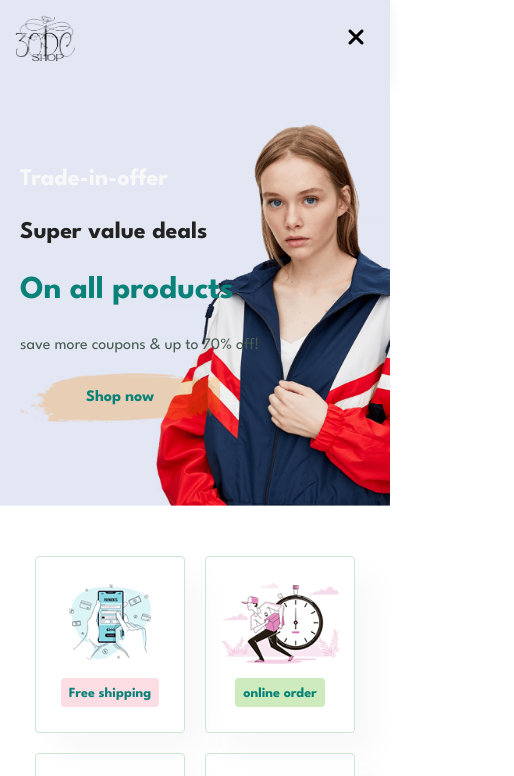
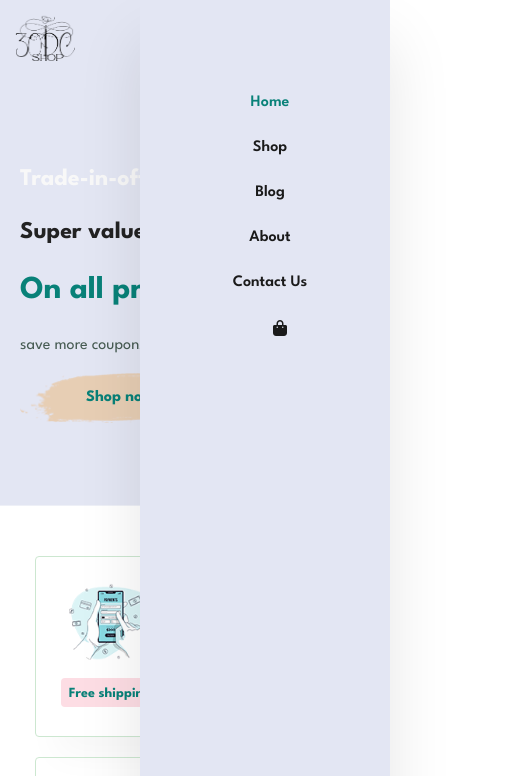
Before and after one commit to ashucj17/30DC-shop, a plain HTML site: page index.html in a window 390 px wide. Both pictures are taken after a click on the element 354 px from the left and 38 px from the top of the page. Shown: the top 776 px of the page, 514 px wide, since content can reach past the window. Drawn offline with Linux system fonts and the light colour scheme.

```diff
--- a/index.html
+++ b/index.html
@@ -357,12 +357,12 @@
       <section id="newsletter">
         <div class="newsletter-text">
           <h3>Sign Up For Newsletters</h3>
-          <h5>get e-mail updates about out latest shop and <span>special offers</span></h5>
+          <h5>get e-mail updates about our latest shop and <span>special offers</span></h5>
         </div>
-        <div class="form">
-          <input type="email" placeholder="Your email address" id="email-address-input">
-          <button>Sign Up</button>
-        </div>
+        <form class="form">
+          <input type="email" placeholder="Your email address" id="email-address-input" required>
+          <button type="submit">Sign Up</button>
+        </form>
       </section>
 
     </main>
--- a/script.js
+++ b/script.js
@@ -1,48 +1,28 @@
-// focus the cursor on the email-address input
-const emailField = document.getElementById("email-address-input");
-emailField.focus({
-  preventScroll: true,
+// Script for navigation sidebar toggling
+const mobileMenu = document.getElementById('mobile-menu');
+const headerList = document.querySelector('.header-list');
+const body = document.body;
+
+// Toggle menu when hamburger icon is clicked
+mobileMenu.addEventListener('click', () => {
+  headerList.classList.toggle('active');
+  body.classList.toggle('menu-active');
 });
 
-
-// Add this to your script.js file
-
-document.addEventListener('DOMContentLoaded', function() {
-  const mobileMenu = document.getElementById('mobile-menu');
-  const headerList = document.querySelector('.header-list');
-
-  mobileMenu.addEventListener('click', function() {
-      headerList.classList.toggle('active');
-
-      // Toggle hamburger icon between bars and X
-      const icon = this.querySelector('i');
-      if (icon.classList.contains('fa-bars')) {
-          icon.classList.remove('fa-bars');
-          icon.classList.add('fa-xmark');
-      } else {
-          icon.classList.remove('fa-xmark');
-          icon.classList.add('fa-bars');
-      }
-  });
-
-  // Close menu when clicking outside
-  document.addEventListener('click', function(event) {
-      if (!headerList.contains(event.target) && !mobileMenu.contains(event.target)) {
-          headerList.classList.remove('active');
-          const icon = mobileMenu.querySelector('i');
-          icon.classList.remove('fa-xmark');
-          icon.classList.add('fa-bars');
-      }
-  });
-
-  // Close menu when clicking a link
-  const navLinks = document.querySelectorAll('.header-list-nav ul li a');
-  navLinks.forEach(link => {
-      link.addEventListener('click', function() {
-          headerList.classList.remove('active');
-          const icon = mobileMenu.querySelector('i');
-          icon.classList.remove('fa-xmark');
-          icon.classList.add('fa-bars');
-      });
+// Close menu when a menu item is clicked
+const navLinks = document.querySelectorAll('.header-list-nav ul li a');
+navLinks.forEach(link => {
+  link.addEventListener('click', () => {
+    headerList.classList.remove('active');
+    body.classList.remove('menu-active');
   });
 });
+
+// Close menu when clicking outside the menu
+document.addEventListener('click', (event) => {
+  if (!event.target.closest('.header-list') &&
+      !event.target.closest('.hamburger-menu')) {
+    headerList.classList.remove('active');
+    body.classList.remove('menu-active');
+  }
+});
--- a/style.css
+++ b/style.css
@@ -7,6 +7,7 @@
   padding: 0;
   box-sizing: border-box;
   font-family: "League Spartan", sans-serif;
+  overflow: hidden;
 }
 
 h1 {
@@ -573,103 +574,6 @@
   }
 }
 
-/* Small screens (768px and down) */
-/* @media screen and (max-width: 768px) {
-  #header {
-    padding: 20px;
-    position: static;
-    height: auto;
-  }
-
-  .header-logo {
-    margin-bottom: 20px;
-  }
-
-  .header-list {
-    flex-direction: row;
-    padding-left: 20px;
-  }
-
-  .header-list-nav ul {
-    flex-direction: row;
-    padding: 20px 0;
-  }
-
-  .header-list-nav ul li {
-    padding: 10px 10px;
-  }
-
-  .header-list-icon {
-    padding: 20px 0;
-  }
-
-  #hero {
-    height: 60vh;
-    padding: 0 20px;
-    background-position: 55%;
-    margin-top: 0;
-  }
-
-  #hero h1 {
-    font-size: 40px;
-  }
-
-  #hero h2 {
-    font-size: 30px;
-  }
-
-  .pro-collection {
-    grid-template-columns: 1fr;
-    gap: 15px;
-  }
-
-  .product-section .product-cart {
-    width: 100%;
-    max-width: 350px;
-    margin: 0 auto 20px;
-  }
-
-  #banners .small-banners div {
-    min-width: 100%;
-    margin: 10px 0;
-  }
-
-  #newsletter {
-    padding: 20px;
-    height: auto;
-    background-position: 20% 30%;
-  }
-
-  #newsletter .form {
-    width: 100%;
-    display: flex;
-    flex-direction: column;
-    gap: 10px;
-  }
-
-  #newsletter .form input {
-    width: 100%;
-    margin-right: 0;
-    border-radius: 6px;
-  }
-
-  #newsletter .form button {
-    width: 100%;
-    border-radius: 6px;
-  }
-
-  #footer {
-    padding: 20px;
-    flex-direction: column;
-  }
-
-  #footer > div {
-    width: 100%;
-    margin-bottom: 30px;
-    text-align: center;
-  }
-} */
-
 @media screen and (max-width: 768px) {
   .hamburger-menu {
     display: block;
@@ -685,17 +589,22 @@
 
   .header-list {
     display: none;
-    width: 100%;
-    position: absolute;
-    top: 100%;
-    left: 0;
+    position: fixed;
+    top: 0;
+    right: -300px;
+    width: 250px;
+    height: 100vh;
     background-color: #e3e6f3;
-    padding: 20px 0;
-    box-shadow: 0 5px 15px rgba(0, 0, 0, 0.06);
+    box-shadow: 0 40px 60px rgba(0, 0, 0, 0.1);
+    padding: 80px 0 0 10px;
+    transition: 0.3s ease-in-out;
+    z-index: 999; /* Ensure it's above other content */
   }
 
   .header-list.active {
     display: block;
+        right: 0;
+
   }
 
   .header-list-nav ul {
@@ -721,8 +630,11 @@
     min-width: 100%;
     margin: 10px 0;
   }
+
+   body.menu-active {
+    overflow: hidden;
+  }
 }
-
 /* Extra small screens (480px and down) */
 @media screen and (max-width: 480px) {
 
```
